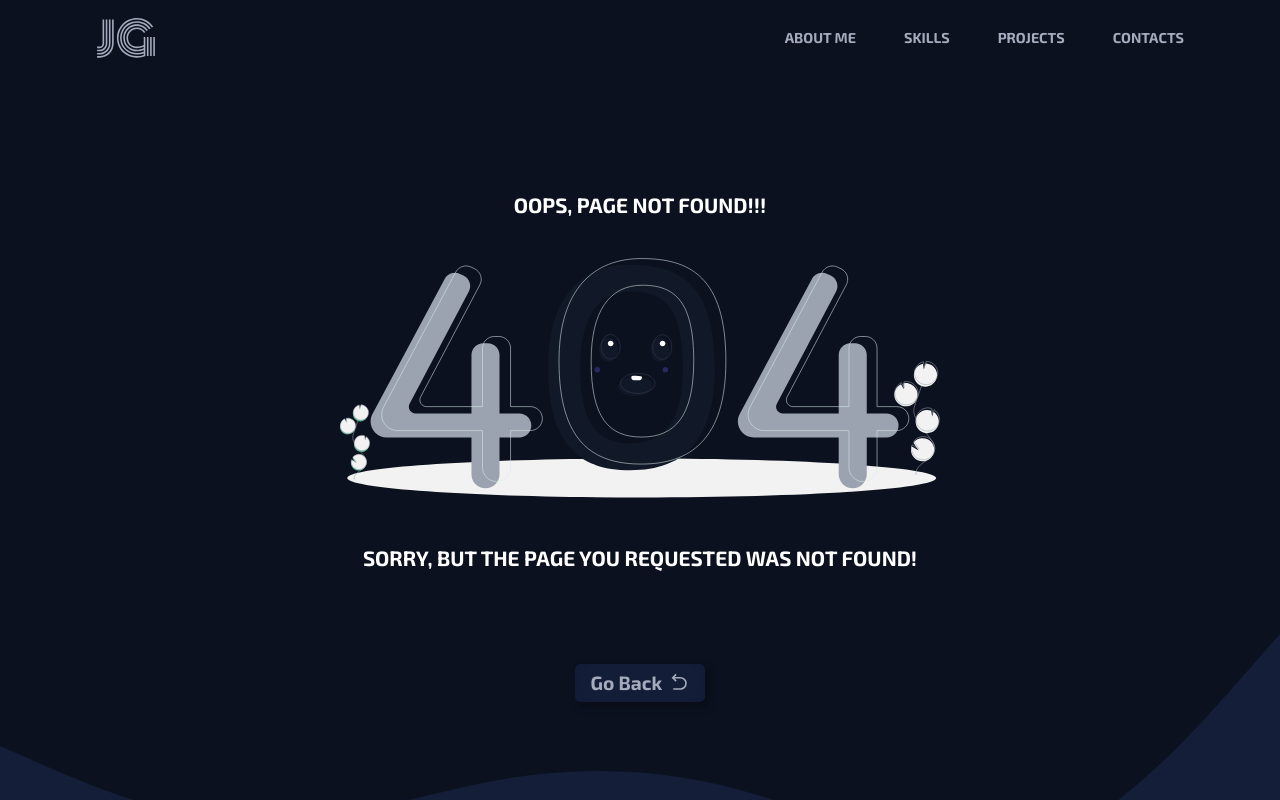
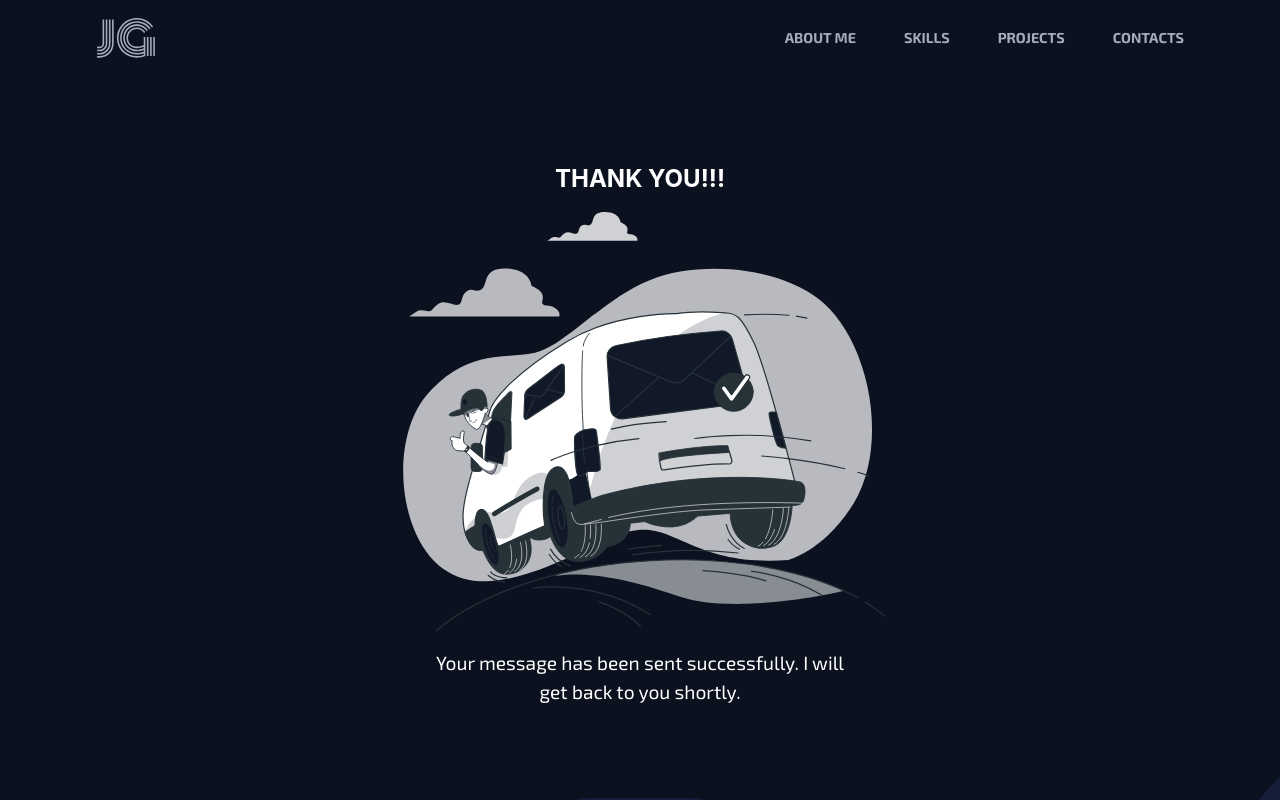
Before and after one commit to zeetaengrg/portfolio, a Next.js app: page /message-sent in a window 1280 px wide. Before the commit this address had no page. Shown: the top 800 px of the page. Built offline with nearby package versions, Linux system fonts and the light colour scheme.

Commit message:
fix: MessageSent component naming corrected

```diff
--- a/components/layouts/ThankYou/ThankYou.jsx
+++ b/components/layouts/MessageSent/MessageSent.jsx
@@ -1,3 +1,4 @@
+import NextImage from "next/image";
 import { motion } from "framer-motion";
 import { Box, Flex, Heading, Text } from "@chakra-ui/react";
 import { GoBackBtn } from "@components/elements";
@@ -7,10 +8,9 @@ import {
   textStyle,
   boxStyle,
   boxVariants,
-} from "./ThankYouStyles";
-import NextImage from "next/image";
+} from "./MessageSentStyles";
 
-const ThankYou = () => {
+const MessageSent = () => {
   return (
     <Flex as="section" aria-labelledby="thankyou" sx={flexStyle}>
       <Box
@@ -26,7 +26,7 @@ const ThankYou = () => {
             Thank You!!!
           </Heading>
           <NextImage
-            src="/images/thanks.svg"
+            src="/images/message-sent.svg"
             alt="Thank You Illustration"
             height={600}
             width={600}
@@ -43,4 +43,4 @@ const ThankYou = () => {
   );
 };
 
-export default ThankYou;
+export default MessageSent;
--- a/components/layouts/index.js
+++ b/components/layouts/index.js
@@ -1,5 +1,5 @@
 export { default as Error } from "./Error/Error";
-export { default as ThankYou } from "./ThankYou/ThankYou";
+export { default as MessageSent } from "./MessageSent/MessageSent";
 export { default as Layout } from "./Layout/Layout";
 export { default as LoadingAnimation } from "./LoadingAnimation/LoadingAnimation";
 export { default as ServerError } from "./ServerError/ServerError";
--- a/pages/_app.jsx
+++ b/pages/_app.jsx
@@ -3,7 +3,7 @@ import { useRouter } from "next/router";
 import { ChakraProvider } from "@chakra-ui/react";
 import { theme } from "@styles/theme";
 import { Layout, LoadingAnimation } from "@components/layouts";
-import ThankYouPage from "./thankyou";
+import MessageSentPage from "./message-sent";
 
 // const Loader = () => {
 //   const router = useRouter();
@@ -38,7 +38,7 @@ const MyApp = ({ Component, pageProps }) => {
     <ChakraProvider theme={theme}>
       {router.asPath === "/thankyou" ? (
         <Layout>
-          <ThankYouPage />
+          <MessageSentPage />
         </Layout>
       ) : (
         <>
--- /dev/null
+++ b/pages/message-sent.jsx
@@ -0,0 +1,15 @@
+import Head from "next/head";
+import { MessageSent } from "@components/layouts";
+
+const MessageSentPage = () => {
+  return (
+    <>
+      <Head>
+        <title>Message Sent - Thank You | Jiten Gurung</title>
+      </Head>
+      <MessageSent />
+    </>
+  );
+};
+
+export default MessageSentPage;
--- a/pages/thankyou.jsx
+++ /dev/null
@@ -1,15 +0,0 @@
-import Head from "next/head";
-import { ThankYou } from "@components/layouts";
-
-const ThankYouPage = () => {
-  return (
-    <>
-      <Head>
-        <title>Thank You | Jiten Gurung</title>
-      </Head>
-      <ThankYou />
-    </>
-  );
-};
-
-export default ThankYouPage;
```
Also changed, not shown: components/layouts/MessageSent/MessageSentStyles.js (renamed from components/layouts/ThankYou/ThankYouStyles.js), public/images/message-sent.svg (renamed from public/images/thanks.svg).
